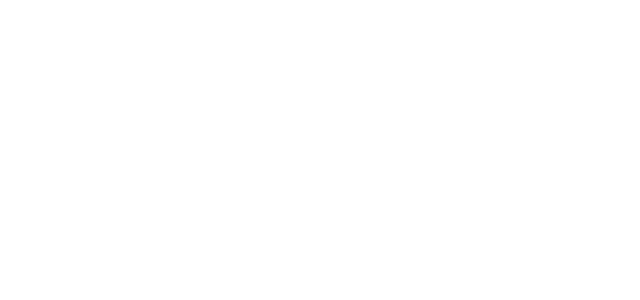
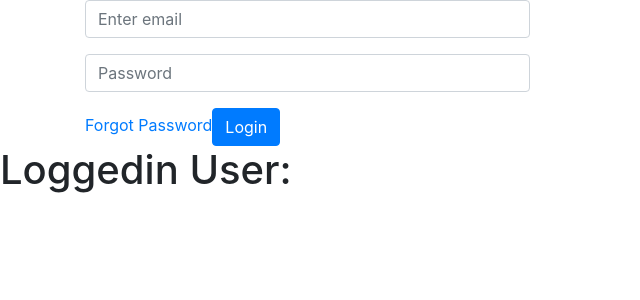
Before and after one commit to jobayer-h/Doctor-s-Portal, a React (Create React App) app: page /login in a window 1280 px wide. Shown: the top 300 px of the page, without its empty margins (0-640 px from the left). Built offline with nearby package versions, Linux system fonts and the light colour scheme.

Commit message:
google popup

```diff
--- a/package.json
+++ b/package.json
@@ -10,6 +10,7 @@
     "@testing-library/jest-dom": "^5.11.6",
     "@testing-library/react": "^11.1.2",
     "@testing-library/user-event": "^12.2.2",
+    "firebase": "^8.1.1",
     "react": "^17.0.1",
     "react-dom": "^17.0.1",
     "react-hook-form": "^6.11.3",
--- a/src/App.js
+++ b/src/App.js
@@ -5,15 +5,34 @@ import {
   Switch,
   Route
 } from "react-router-dom";
+import Login from './components/Loginpage/Login';
+import { createContext, useState } from 'react';
+
+
+
+
+export const userContext = createContext()
+
 function App() {
+
+  const [loggedInUser, setLoggedInUser] = useState({})
+
+console.log(loggedInUser);
+
   return (
+    <userContext.Provider value={[loggedInUser, setLoggedInUser]}>
     <Router>
       <Switch>
         <Route exact path="/">
           <Home />
         </Route>
+        <Route path="/login">
+          <Login />
+        </Route>
       </Switch>
     </Router >
+  <h1>Loggedin User: {loggedInUser.name}</h1>
+    </userContext.Provider>
   );
 }
 
--- a/src/components/Common/Footer/Footer.js
+++ b/src/components/Common/Footer/Footer.js
@@ -1,8 +1,5 @@
-import { FontAwesomeIcon } from '@fortawesome/react-fontawesome';
 import React from 'react';
 import './Footer.css'
-import { fabFacebook } from '@fortawesome/free-brands-svg-icons'
-import { faFacebook } from '@fortawesome/free-solid-svg-icons'
 const Footer = () => {
     return (
         <footer className="container footer-container mt-5">
--- /dev/null
+++ b/src/components/Loginpage/Login.js
@@ -0,0 +1,54 @@
+import React, { useContext } from 'react';
+import './Login.css'
+import { useForm } from "react-hook-form";import firebase from "firebase/app";
+import "firebase/auth";
+import firebaseConfig from './firebaseConfig';
+import { userContext } from '../../App';
+firebase.initializeApp(firebaseConfig);
+
+const Login = () => {
+
+    const [loggedInUser, setLoggedInUser] = useContext(userContext);
+
+
+    const handleGoogleLogin = () =>{
+        const googleProvider = new firebase.auth.GoogleAuthProvider();
+        firebase.auth().signInWithPopup(googleProvider).then(function(result) {
+            const user = result.user;
+            console.log(user);
+            setLoggedInUser(user);
+            console.log(loggedInUser);
+          }).catch(function(error) {
+            var errorMessage = error.message;
+            console.log(errorMessage)
+          });
+    }
+
+
+
+
+    return (
+        <main className="login-section">
+            <div className="container">
+                <div className="row">
+                    <div className="col-md-5 col-sm-1">
+
+                        <form>
+                            <div class="form-group">
+                                <input type="email" class="form-control" id="exampleInputEmail1" placeholder="Enter email" name="Enter email" />
+                            </div>
+                            <div class="form-group">
+                                <input type="password" class="form-control" id="exampleInputPassword1" placeholder="Password" name="Password" />
+                            </div>
+                                <a href="#">Forgot Password</a>
+                            {/* <input type="submit" class="btn btn-primary" value="Login" /> */}
+                            <button class="btn btn-primary" onClick={handleGoogleLogin}>Login</button>
+                        </form>
+                    </div>
+                </div>
+            </div>
+        </main>
+    );
+};
+
+export default Login;
--- /dev/null
+++ b/src/components/Loginpage/firebaseConfig.js
@@ -0,0 +1,10 @@
+const firebaseConfig = {
+    apiKey: "AIzaSyCAm98dvGuR2y80rOP10EkZqyQCkFgmXHU",
+    authDomain: "doctor-s-portal-bce29.firebaseapp.com",
+    databaseURL: "https://doctor-s-portal-bce29.firebaseio.com",
+    projectId: "doctor-s-portal-bce29",
+    storageBucket: "doctor-s-portal-bce29.appspot.com",
+    messagingSenderId: "76211146091",
+    appId: "1:76211146091:web:ff506e71ab16ae3a20d02e"
+  };
+export default firebaseConfig;
```
Also changed, not shown: src/components/Loginpage/Login.css (added), 2 other files (tests, documents, lock files or other folders).
